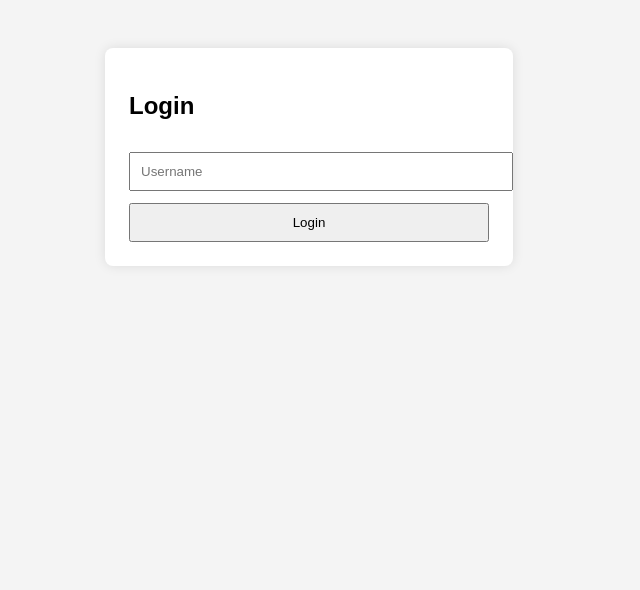
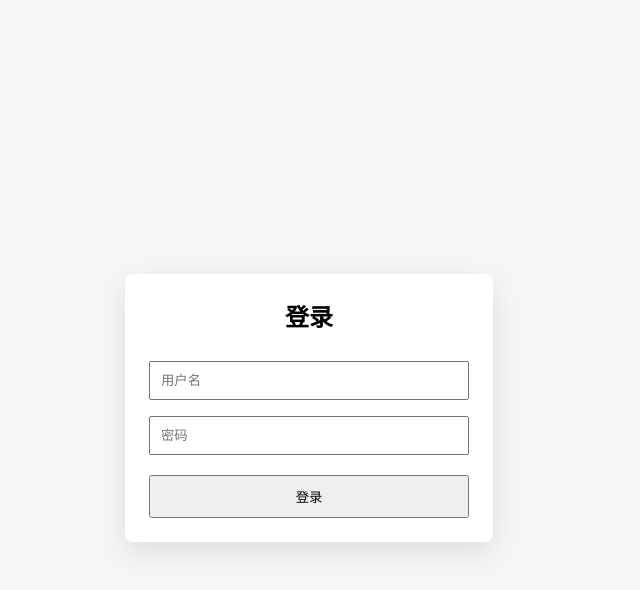
Before and after one commit to 1769617396/session-login-demo, a plain HTML site: page index.html in a window 1280 px wide. Shown: the whole page, without its empty margins (331-971 px from the left). Drawn offline with Linux system fonts and the light colour scheme.

Commit message:
Update index.html

```diff
--- a/index.html
+++ b/index.html
@@ -1,25 +1,44 @@
 <!DOCTYPE html>
-<html lang="en">
+<html lang="zh-CN">
 <head>
-  <meta charset="UTF-8">
-  <title>Session Login Demo</title>
+  <meta charset="UTF-8" />
+  <title>Session 登录演示</title>
   <style>
     body {
       font-family: Arial, sans-serif;
-      background: #f4f4f4;
-      padding: 40px;
+      background: #f5f6f8;
+      display: flex;
+      align-items: center;
+      justify-content: center;
+      height: 100vh;
     }
     .box {
-      max-width: 360px;
-      margin: auto;
       background: #fff;
       padding: 24px;
+      width: 320px;
       border-radius: 8px;
-      box-shadow: 0 0 12px rgba(0,0,0,0.1);
+      box-shadow: 0 10px 30px rgba(0,0,0,.1);
     }
-    input, button {
+    h2 {
+      margin-top: 0;
+      text-align: center;
+    }
+    input {
       width: 100%;
       padding: 10px;
+      margin: 8px 0;
+      box-sizing: border-box;
+    }
+    button {
+      width: 100%;
+      padding: 10px;
+      margin-top: 12px;
+      cursor: pointer;
+    }
+    .info {
+      font-size: 14px;
+      color: #555;
+      word-break: break-all;
       margin-top: 12px;
     }
   </style>
@@ -27,38 +46,65 @@
 <body>
 
 <div class="box" id="loginBox">
-  <h2>Login</h2>
-  <input id="user" placeholder="Username">
-  <button onclick="login()">Login</button>
+  <h2>登录</h2>
+  <input id="username" placeholder="用户名" />
+  <input id="password" type="password" placeholder="密码" />
+  <button onclick="login()">登录</button>
 </div>
 
-<div class="box" id="welcomeBox" style="display:none;">
-  <h2>Welcome</h2>
-  <p id="welcomeUser"></p>
-  <button onclick="logout()">Logout</button>
+<div class="box" id="appBox" style="display:none;">
+  <h2>已登录</h2>
+  <div class="info" id="userInfo"></div>
+  <button onclick="logout()">退出登录</button>
 </div>
 
 <script>
+  const TOKEN_KEY = 'session_token';
+  const USER_KEY = 'session_user';
+
+  function generateToken(username, password) {
+    const raw = username + ':' + password + ':' + Date.now();
+    return btoa(raw);
+  }
+
   function login() {
-    const user = document.getElementById('user').value.trim();
-    if (!user) return alert('Enter username');
-    sessionStorage.setItem('user', user);
-    render();
+    const username = document.getElementById('username').value.trim();
+    const password = document.getElementById('password').value.trim();
+
+    if (!username || !password) {
+      alert('请输入用户名和密码');
+      return;
+    }
+
+    const token = generateToken(username, password);
+
+    sessionStorage.setItem(TOKEN_KEY, token);
+    sessionStorage.setItem(USER_KEY, username);
+
+    showApp();
   }
 
   function logout() {
-    sessionStorage.removeItem('user');
-    render();
+    sessionStorage.clear();
+    location.reload();
   }
 
-  function render() {
-    const user = sessionStorage.getItem('user');
-    document.getElementById('loginBox').style.display = user ? 'none' : 'block';
-    document.getElementById('welcomeBox').style.display = user ? 'block' : 'none';
-    if (user) document.getElementById('welcomeUser').innerText = user;
+  function showApp() {
+    const token = sessionStorage.getItem(TOKEN_KEY);
+    const user = sessionStorage.getItem(USER_KEY);
+
+    if (!token || !user) return;
+
+    document.getElementById('loginBox').style.display = 'none';
+    document.getElementById('appBox').style.display = 'block';
+
+    document.getElementById('userInfo').innerHTML = `
+      用户名：<b>${user}</b><br>
+      Session Token：<br>${token}
+    `;
   }
 
-  render();
+  showApp();
 </script>
 
 </body>
```
